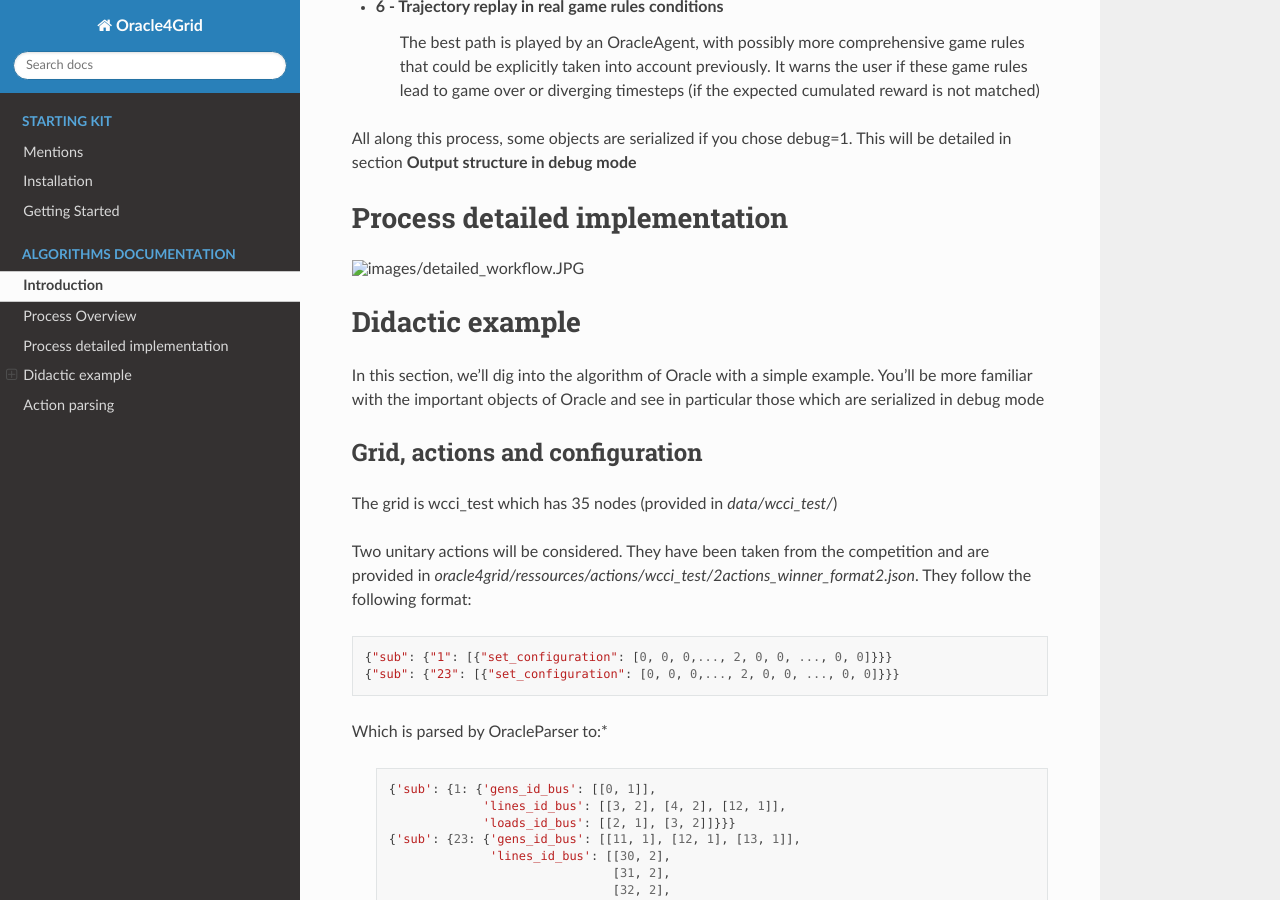
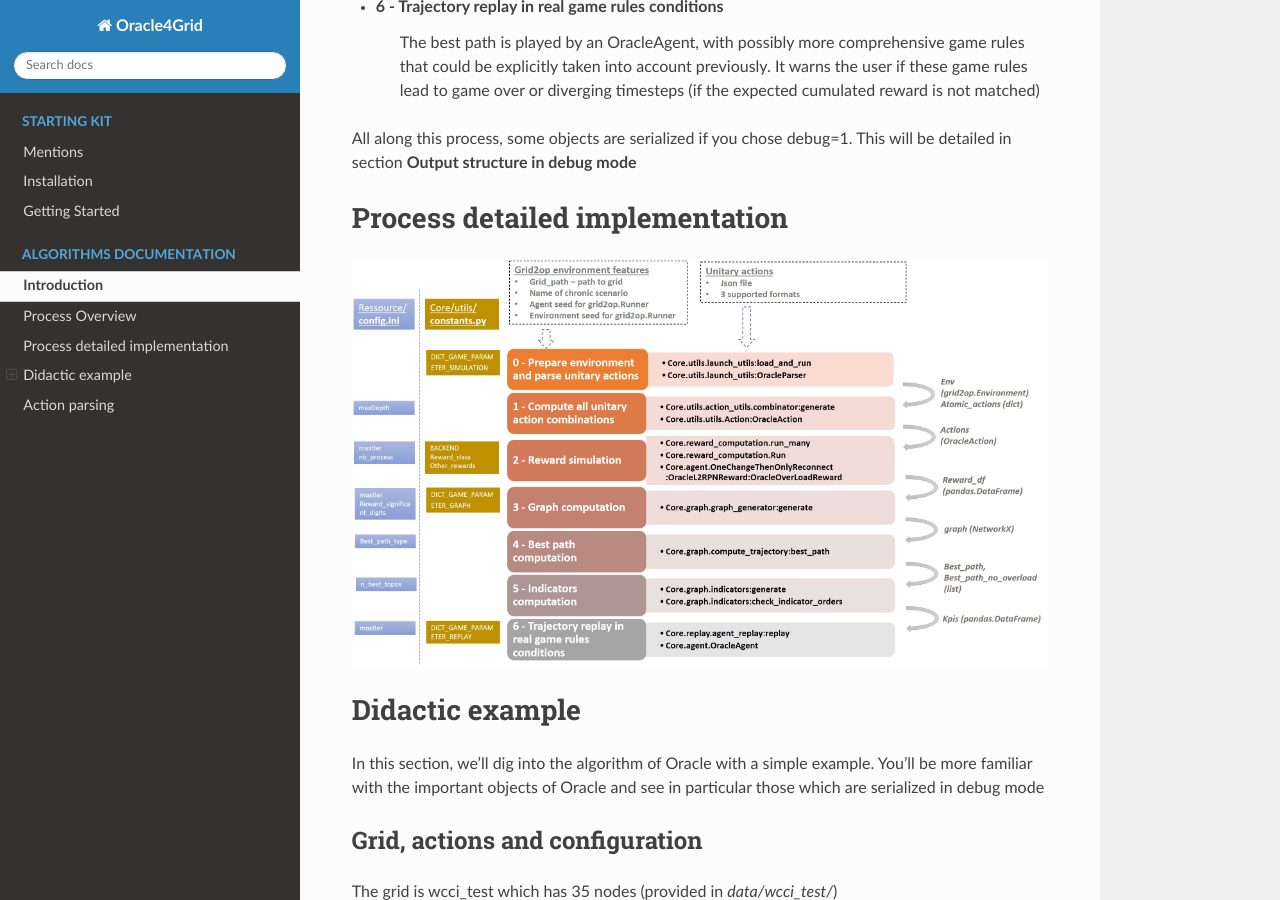
Before and after one commit to marota/Oracle4Grid, a Sphinx documentation site: the page built from docs/DESCRIPTION.rst, in a window 1280 px wide and 900 px high, scrolled down 2178 px. Built offline with Sphinx 7.4.7 and the Read the Docs theme 2.0.0, drawn with Linux system fonts in a browser that asks for light colours.

Commit message:
Update DESCRIPTION.rst
Changing PNG for png when relevant for the file extension saved in images

```diff
--- a/docs/DESCRIPTION.rst
+++ b/docs/DESCRIPTION.rst
@@ -47,7 +47,7 @@ All along this process, some objects are serialized if you chose debug=1. This w
 Process detailed implementation
 ================================
 
-.. image:: images/detailed_workflow.JPG
+.. image:: images/detailed_workflow.jpg
 
 
 .. _didactic-example:
@@ -148,7 +148,7 @@ Two best trajectories are computed in order to maximise the cumulated OracleL2RP
 * One with no regard on overloads (orange) - action ``sub-1-0_sub-23-1`` retrieves an advantageous cumulated reward but leads to overloads. It is reached in 2 timesteps because the transition cannot impact two substations at a time, as specified by game rules
 * One avoiding overloads (yellow) - action ``sub-1-0`` retrieves a less advantageous cumulated reward but doesn't lead to any overload
 
-.. image:: images/didactic_step4.JPG
+.. image:: images/didactic_step4.jpg
 
 We'll see the difference between those cumulated rewards in the indicators section
 
@@ -158,11 +158,11 @@ In debug mode, this best path is serialized under different formats:
 * *best_path_grid2op_action_no_overload.pkl* - same for the path without overload
 * *best_path_topologies_count.PNG* - a picture containing the frequency of the n most-played topologies in best path (n being the n_best_topos parameter in config.ini)
 
-.. image:: images/best_path_topologies_count.PNG
+.. image:: images/best_path_topologies_count.png
 
 * *best_path_no_overload_topologies_count.PNG* - same for the path without overload
 
-.. image:: images/best_path_no_overload_topologies_count.PNG
+.. image:: images/best_path_no_overload_topologies_count.png
 
 
 Indicators computation
```
